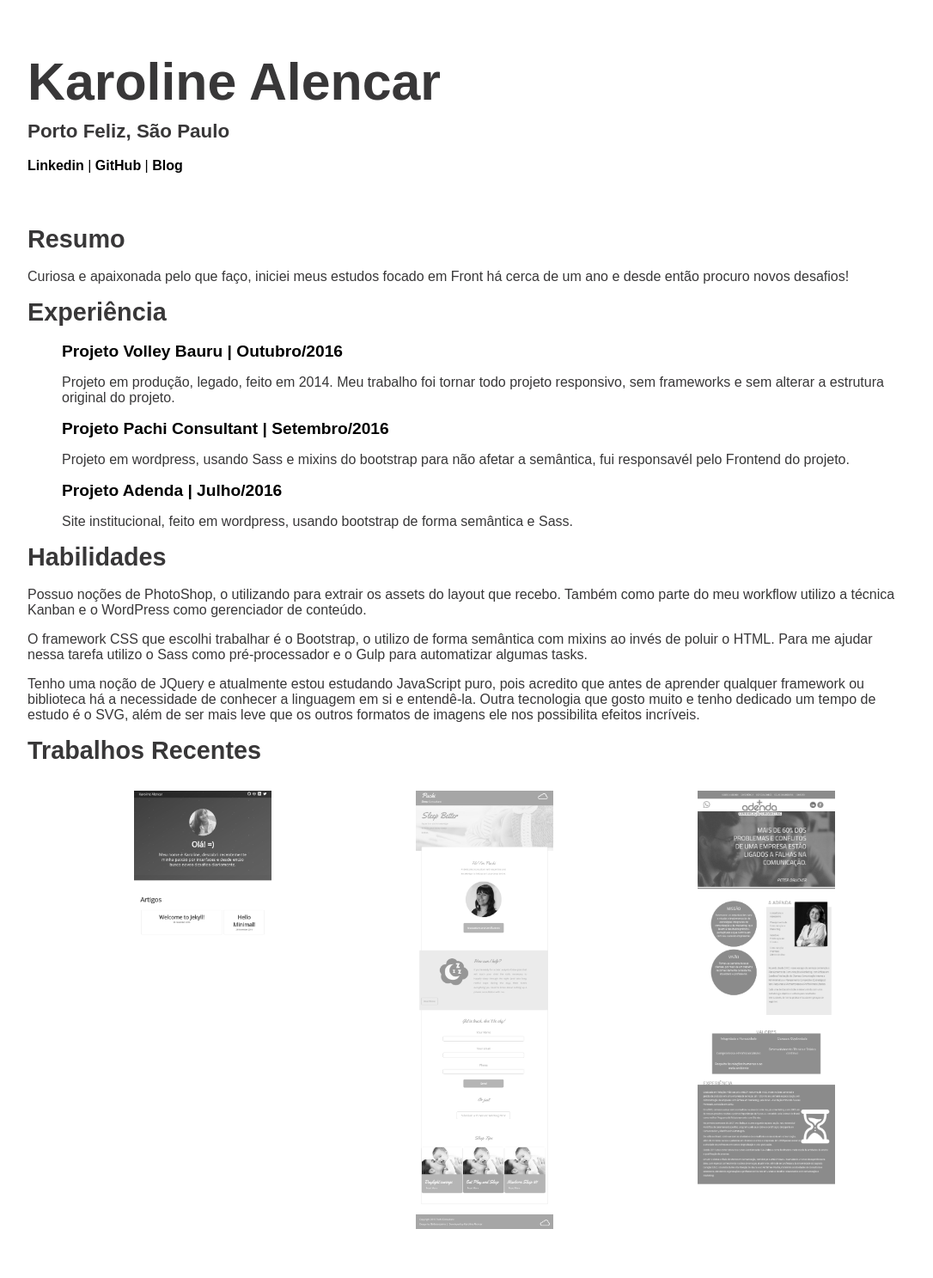
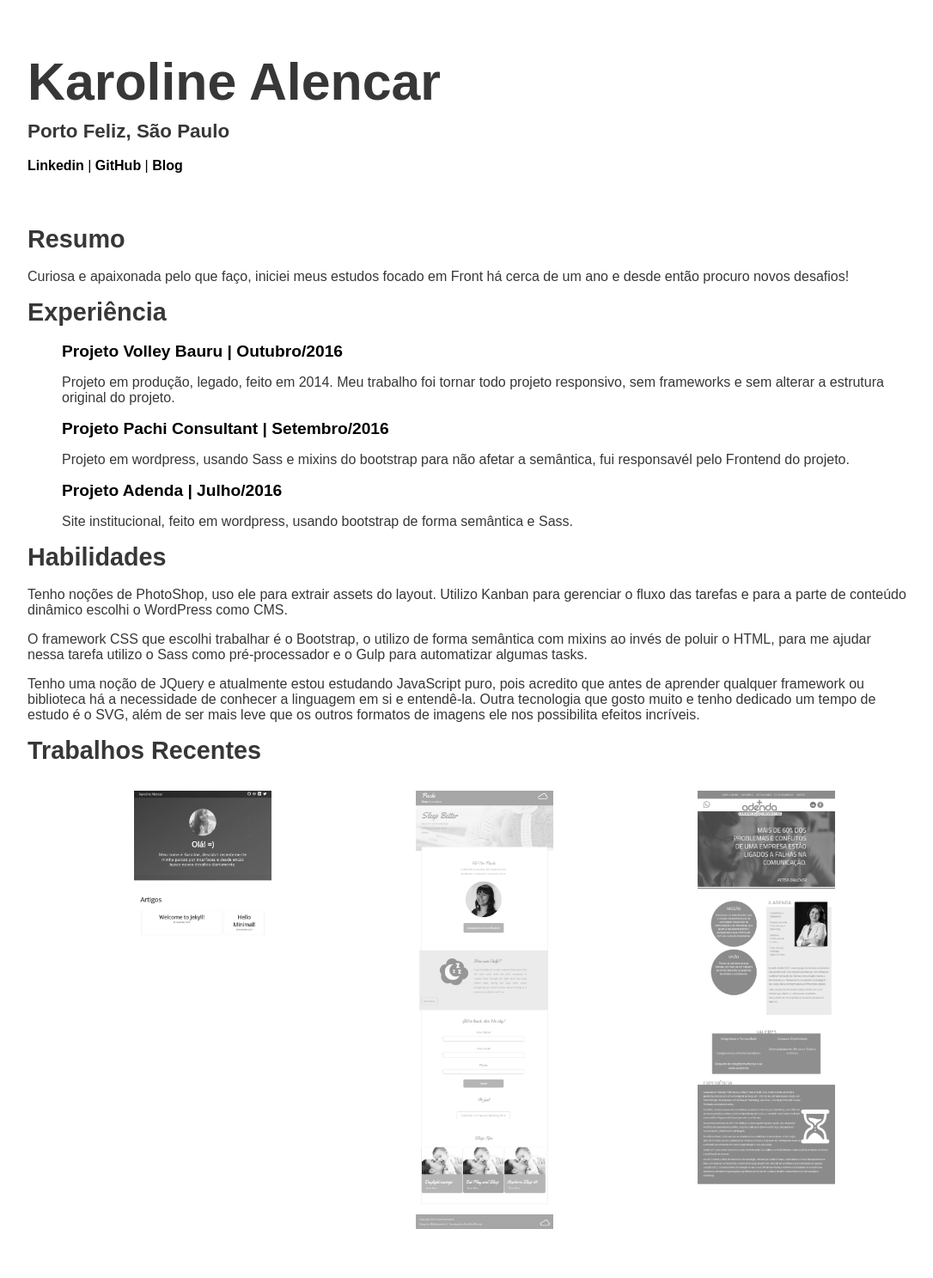
Before and after one commit to karolinedealencar/karolinedealencar.com.br, a Jekyll site: the page cv.html, which Jekyll copies as it is, in a window 1280 px wide. Shown: the whole page at 86% size, without its empty margins (96-1182 px from the left). Built offline with Jekyll 4.4.1, drawn with Linux system fonts in a browser that asks for light colours.

Commit message:
Correção português/Habilidades

```diff
--- a/cv.html
+++ b/cv.html
@@ -154,12 +154,12 @@
         <section>
           <h3>Habilidades</h3>
           <p>
-            Possuo noções de PhotoShop, o utilizando para extrair os assets do layout que recebo.
-            Também como parte do meu workflow utilizo a técnica Kanban e o WordPress como gerenciador de conteúdo.
+            Tenho noções de PhotoShop, uso ele para extrair assets do layout.
+            Utilizo Kanban para gerenciar o fluxo das tarefas e para a parte de conteúdo dinâmico escolhi o WordPress como CMS.
           </p>
           <p>
             O framework CSS que escolhi trabalhar é o Bootstrap, o utilizo de forma semântica com
-            mixins ao invés de poluir o HTML. Para me ajudar nessa tarefa utilizo o Sass como
+            mixins ao invés de poluir o HTML, para me ajudar nessa tarefa utilizo o Sass como
             pré-processador e o Gulp para automatizar algumas tasks.
           </p>
           <p>
```
